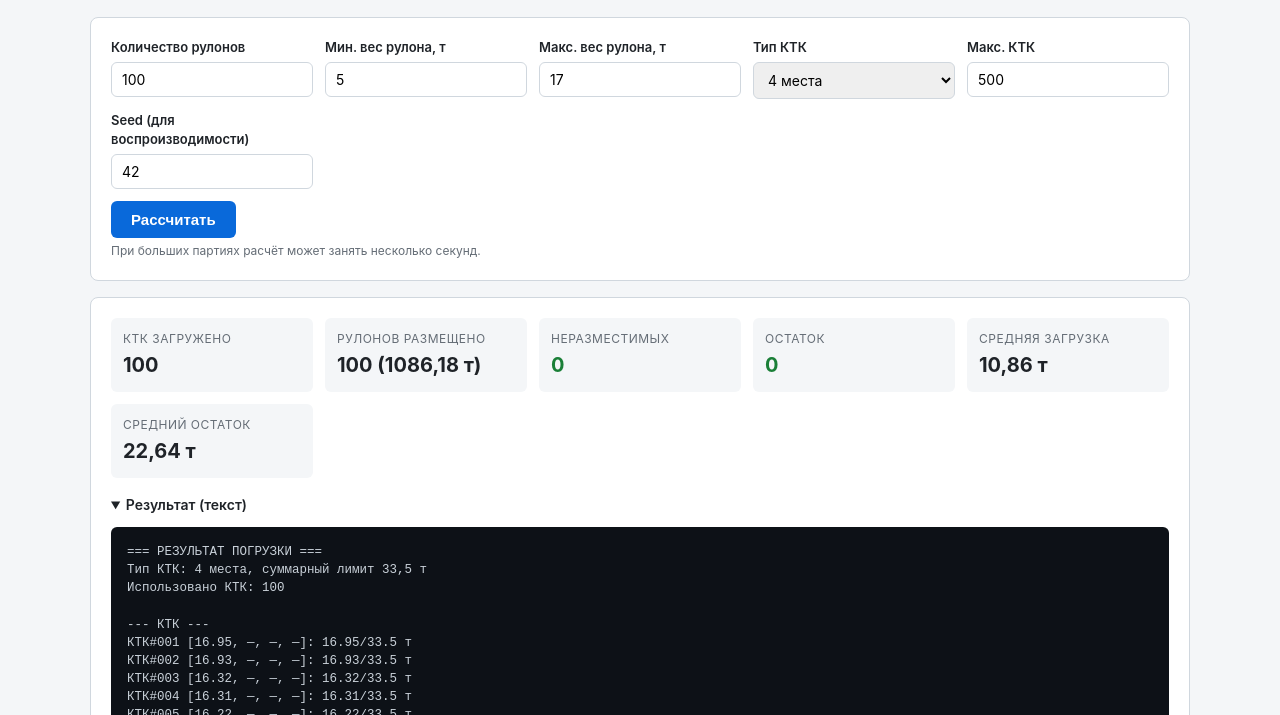
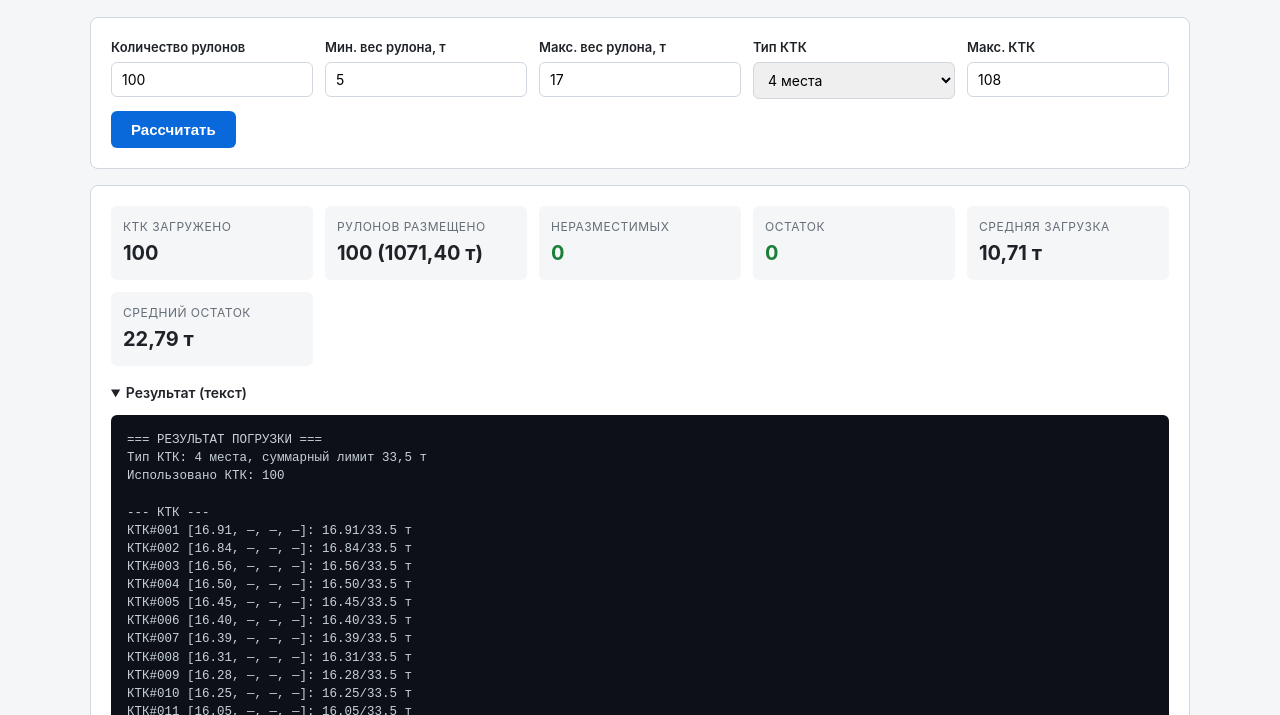
Before and after one commit to viktand/loading-app, a plain HTML site: page index.html in a window 1280 px wide. Both pictures are taken after a click on the button "Рассчитать". Shown: the part 85-800 px from the top of the page. Drawn offline with Linux system fonts and the light colour scheme.

Commit message:
Add files via upload

```diff
--- a/index.html
+++ b/index.html
@@ -93,7 +93,6 @@
     white-space: pre;
   }
   .hidden { display: none; }
-  .hint { font-size: 12px; color: var(--muted); margin-top: 4px; }
   details { margin-top: 12px; }
   summary { cursor: pointer; font-weight: 600; font-size: 14px; }
 </style>
@@ -126,15 +125,10 @@
       </div>
       <div>
         <label for="maxContainers">Макс. КТК</label>
-        <input type="number" id="maxContainers" value="500" min="1" step="1">
-      </div>
-      <div>
-        <label for="seed">Seed (для воспроизводимости)</label>
-        <input type="number" id="seed" value="42" step="1">
+        <input type="number" id="maxContainers" value="108" min="1" step="1">
       </div>
     </div>
     <button id="runBtn">Рассчитать</button>
-    <div class="hint">При больших партиях расчёт может занять несколько секунд.</div>
   </div>
 
   <div id="results" class="hidden">
@@ -179,9 +173,9 @@ class SlotSpec {
 
 class PatternAction {
   constructor(type, target, source, maxMass, maxD) {
-    this.type = type;              // "place" | "move"
+    this.type = type;
     this.targetPosition = target;
-    this.sourcePosition = source;  // null для place
+    this.sourcePosition = source;
     this.maxMassTon = maxMass;
     this.maxDiameterMm = maxD;
   }
@@ -197,7 +191,7 @@ class PatternAction {
 class LoadingPattern {
   constructor(name, passes) {
     this.name = name;
-    this.passes = passes;  // [[PatternAction], ...]
+    this.passes = passes;
   }
   describe() {
     return this.passes.map((p, i) => `проход ${i + 1}: [${p.map(a => a.toString()).join(", ")}]`).join(" | ");
@@ -317,10 +311,10 @@ class LoadingSolver {
               if (moving.massTon <= action.maxMassTon + EPS && moving.outerDiameterMm <= action.maxDiameterMm + EPS) {
                 c.move(src, dst);
               } else {
-                closed[idx] = true; // перекладывание невозможно → КТК закрыт
+                closed[idx] = true;
               }
             }
-          } else { // place
+          } else {
             const pos = action.targetPosition;
             if (c.isSlotFree(pos)) {
               let found = -1;
@@ -343,9 +337,8 @@ class LoadingSolver {
   }
 }
 
-// ===================== ГЕНЕРАЦИЯ И ВЫВОД =====================
+// ===================== ГЕНЕРАЦИЯ =====================
 
-// Детерминированный ПСЧ (mulberry32) — чтобы seed работал воспроизводимо
 function mulberry32(seed) {
   let a = seed >>> 0;
   return function () {
@@ -354,6 +347,16 @@ function mulberry32(seed) {
     t = (t + Math.imul(t ^ (t >>> 7), 61 | t)) ^ t;
     return ((t ^ (t >>> 14)) >>> 0) / 4294967296;
   };
+}
+
+// Seed из текущего времени: секунды + миллисекунды → уникально каждый запуск
+function makeTimeSeed() {
+  const now = new Date();
+  return (
+    now.getSeconds() * 1000 +
+    now.getMilliseconds() +
+    Math.floor(performance.now() * 1000)
+  ) >>> 0;
 }
 
 function generateRolls(n, minW, maxW, seed) {
@@ -366,9 +369,11 @@ function generateRolls(n, minW, maxW, seed) {
   return rolls;
 }
 
+// ===================== ВЫВОД =====================
+
 function fmt(x, d = 2) { return x.toFixed(d).replace(".", ","); }
 
-function buildOutput(result, slotsCount, maxMass, slotSpecs) {
+function buildOutput(result, slotsCount, maxMass) {
   const lines = [];
   lines.push("=== РЕЗУЛЬТАТ ПОГРУЗКИ ===");
   lines.push(`Тип КТК: ${slotsCount} места, суммарный лимит ${fmt(maxMass, 1)} т`);
@@ -421,7 +426,6 @@ $("runBtn").addEventListener("click", () => {
   btn.disabled = true;
   btn.textContent = "Расчёт…";
 
-  // Даём браузеру перерисовать кнопку
   setTimeout(() => {
     try {
       const n = parseInt($("n").value, 10);
@@ -429,7 +433,6 @@ $("runBtn").addEventListener("click", () => {
       const maxW = parseFloat($("maxW").value);
       const slotsCount = parseInt($("slots").value, 10);
       const maxContainers = parseInt($("maxContainers").value, 10);
-      const seed = parseInt($("seed").value, 10) || 42;
 
       if (!(n > 0)) throw new Error("Количество рулонов должно быть > 0");
       if (!(minW >= 0) || !(maxW > minW)) throw new Error("Проверьте мин/макс вес");
@@ -455,6 +458,9 @@ $("runBtn").addEventListener("click", () => {
         pattern = LoadingPattern.fourSlot();
       }
 
+      // Seed = текущее время. Каждый запуск — новая партия.
+      const seed = makeTimeSeed();
+
       const rolls = generateRolls(n, minW, maxW, seed);
       const solver = new LoadingSolver(slotSpecs, maxMassPerContainer, maxContainers, pattern);
       const t0 = performance.now();
@@ -462,9 +468,9 @@ $("runBtn").addEventListener("click", () => {
       const elapsed = (performance.now() - t0).toFixed(0);
 
       $("summary").innerHTML = buildSummary(result);
-      $("output").textContent = buildOutput(result, slotsCount, maxMassPerContainer, slotSpecs);
+      $("output").textContent = buildOutput(result, slotsCount, maxMassPerContainer);
       $("results").classList.remove("hidden");
-      console.log(`Расчёт за ${elapsed} мс`);
+      console.log(`seed=${seed}, расчёт за ${elapsed} мс`);
     } catch (e) {
       alert("Ошибка: " + e.message);
     } finally {
```
